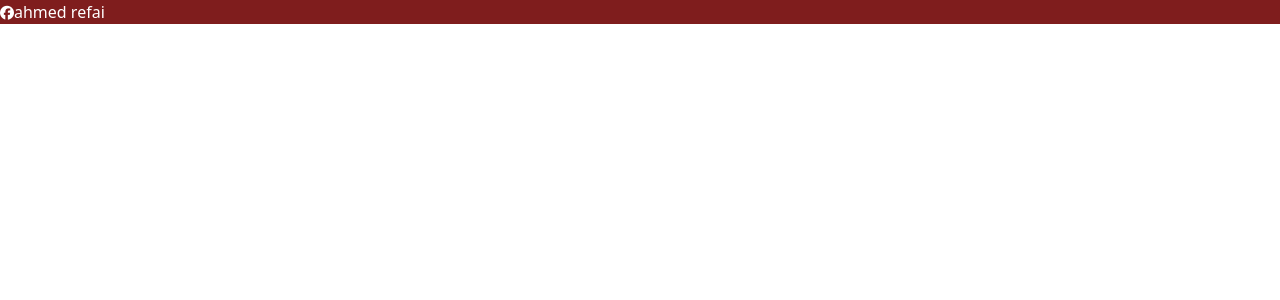
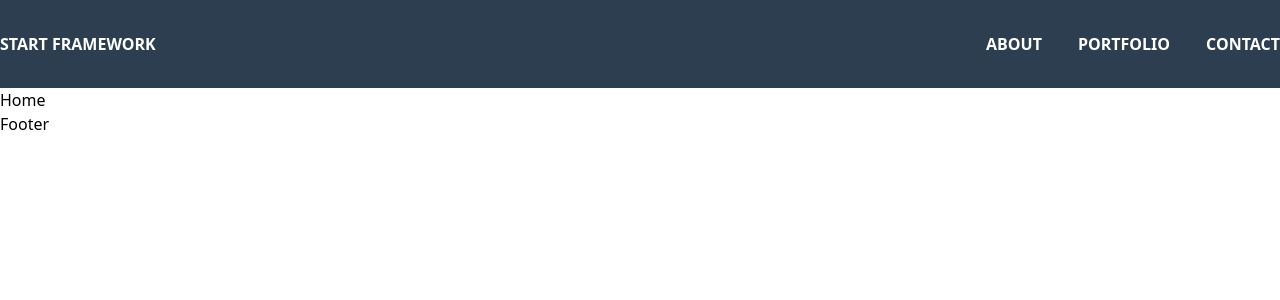
Before and after one commit to elref7i/Task-Routing, a React (Vite) app: page /home in a window 1280 px wide. Shown: the top 300 px of the page. Built offline with nearby package versions, Linux system fonts and the light colour scheme.

Commit message:
Finish Navbar

```diff
--- a/src/App.jsx
+++ b/src/App.jsx
@@ -1,9 +1,26 @@
+import { createBrowserRouter, RouterProvider } from 'react-router-dom';
+import Layout from './Components/Layout/Layout';
+import Home from './Pages/Home/Home';
+import About from './Pages/About/About';
+import Portfolio from './Pages/Portfolio/Portfolio';
+import Contact from './Pages/Contact/Contact';
+
 export default function App() {
+  const router = createBrowserRouter([
+    {
+      path: '/',
+      element: <Layout />,
+      children: [
+        { path: '/home', element: <Home /> },
+        { path: '/about', element: <About /> },
+        { path: '/portfolio', element: <Portfolio /> },
+        { path: '/contact', element: <Contact /> },
+      ],
+    },
+  ]);
   return (
     <>
-      <h1 className="bg-red-900 text-white">
-        <i className="fa-brands fa-facebook fa text-sm"></i>ahmed refai
-      </h1>
+      <RouterProvider router={router} />
     </>
   );
 }
--- a/src/Components/Footer/Footer.jsx
+++ b/src/Components/Footer/Footer.jsx
@@ -0,0 +1,3 @@
+export default function Footer() {
+  return <div>Footer</div>;
+}
--- a/src/Components/Layout/Layout.jsx
+++ b/src/Components/Layout/Layout.jsx
@@ -0,0 +1,13 @@
+import { Outlet } from 'react-router-dom';
+import Footer from '../Footer/Footer';
+import Navbar from '../Navbar/Navbar';
+
+export default function Layout() {
+  return (
+    <>
+      <Navbar />
+      <Outlet></Outlet>
+      <Footer />
+    </>
+  );
+}
--- a/src/Components/Navbar/Navbar.jsx
+++ b/src/Components/Navbar/Navbar.jsx
@@ -0,0 +1,46 @@
+import { Link, NavLink } from 'react-router-dom';
+export default function Navbar() {
+  return (
+    <>
+      <nav className="bg-firstprime  left-0 right-0 py-8 ">
+        <div className="container flex">
+          <Link to="/home" className="uppercase font-bold text-white">
+            Start Framework
+          </Link>
+          <ul className="flex ms-auto gap-9 uppercase text-white font-bold">
+            <li>
+              <NavLink
+                className={function ({ isActive }) {
+                  return isActive ? 'p-3 bg-secondprime rounded-md' : '';
+                }}
+                to="/about"
+              >
+                about
+              </NavLink>
+            </li>
+            <li>
+              <NavLink
+                className={function ({ isActive }) {
+                  return isActive ? 'p-3 bg-secondprime rounded-md' : '';
+                }}
+                to="/portfolio"
+              >
+                portfolio
+              </NavLink>
+            </li>
+            <li>
+              <NavLink
+                className={function ({ isActive }) {
+                  return isActive ? 'p-3 bg-secondprime rounded-md' : '';
+                }}
+                to="/contact"
+              >
+                contact
+              </NavLink>
+            </li>
+          </ul>
+        </div>
+      </nav>
+    </>
+  );
+}
--- a/src/Pages/About/About.jsx
+++ b/src/Pages/About/About.jsx
@@ -0,0 +1,3 @@
+export default function About() {
+  return <div>About</div>;
+}
--- a/src/Pages/Contact/Contact.jsx
+++ b/src/Pages/Contact/Contact.jsx
@@ -0,0 +1,3 @@
+export default function Contact() {
+  return <div>Contact</div>;
+}
--- a/src/Pages/Home/Home.jsx
+++ b/src/Pages/Home/Home.jsx
@@ -0,0 +1,3 @@
+export default function Home() {
+  return <div>Home</div>;
+}
--- a/src/Pages/Portfolio/Portfolio.jsx
+++ b/src/Pages/Portfolio/Portfolio.jsx
@@ -0,0 +1,3 @@
+export default function Portfolio() {
+  return <div>Portfolio</div>;
+}
--- a/tailwind.config.js
+++ b/tailwind.config.js
@@ -1,8 +1,19 @@
 /** @type {import('tailwindcss').Config} */
 export default {
-  content: ['./index.html', './src/**/*.{js,ts,jsx,tsx}'],
+  content: ['./index.html', './src/**/*.{js,jsx,ts,tsx}'],
   theme: {
-    extend: {},
+    container: {
+      center: true,
+    },
+    extend: {
+      screens: {
+        '2xl': '1280px',
+      },
+      colors: {
+        firstprime: '#2C3E50',
+        secondprime: '#1ABC9C',
+      },
+    },
   },
   plugins: [],
 };
```
Also changed, not shown: 1 other file (tests, documents, lock files or other folders).
